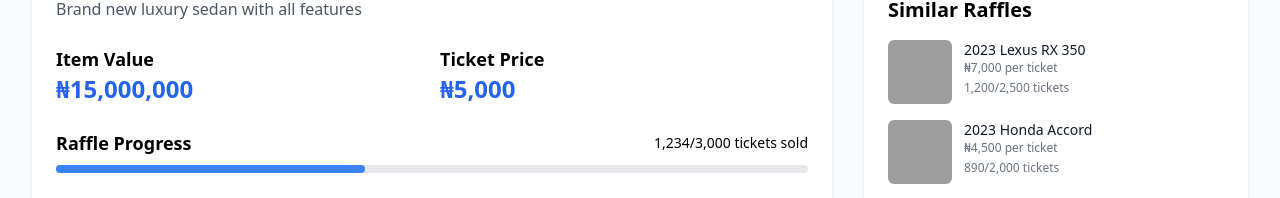
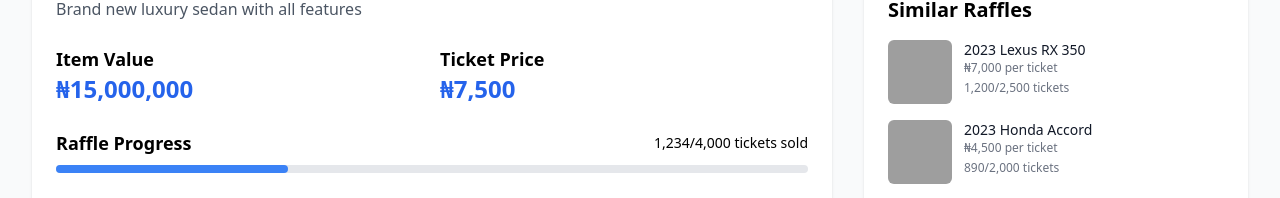
Before and after one commit to CoddIntern/BigRalph, a plain HTML site: page item.html in a window 1280 px wide. Shown: the part 543-741 px from the top of the page. Drawn offline with nearby package versions, Linux system fonts and the light colour scheme; grey boxes are pictures that could not be loaded.

Commit message:
modified ticket value and total tickets on about as well

```diff
--- a/item.html
+++ b/item.html
@@ -187,14 +187,14 @@
                             </div>
                             <div>
                                 <h3 class="text-lg font-semibold">Ticket Price</h3>
-                                <p class="text-2xl font-bold text-blue-600">₦5,000</p>
+                                <p class="text-2xl font-bold text-blue-600">₦7,500</p>
                             </div>
                         </div>
 
                         <div class="mt-6">
                             <div class="flex justify-between items-center">
                                 <h3 class="text-lg font-semibold">Raffle Progress</h3>
-                                <span id="ticket-count" class="text-sm">1,234/3,000 tickets sold</span>
+                                <span id="ticket-count" class="text-sm">1,234/4,000 tickets sold</span>
                             </div>
                             <div class="progress-bar mt-2">
                                 <div id="progress-fill" class="progress-fill"></div>
```
